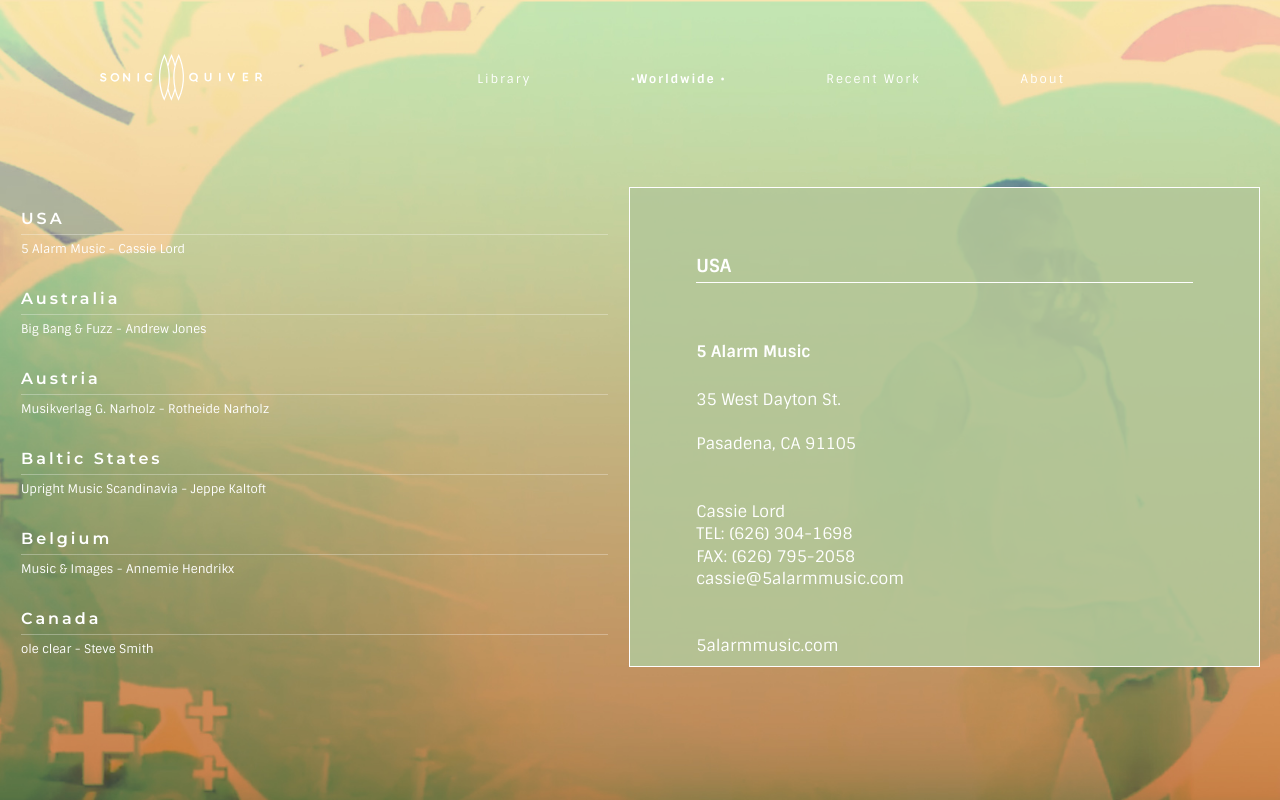
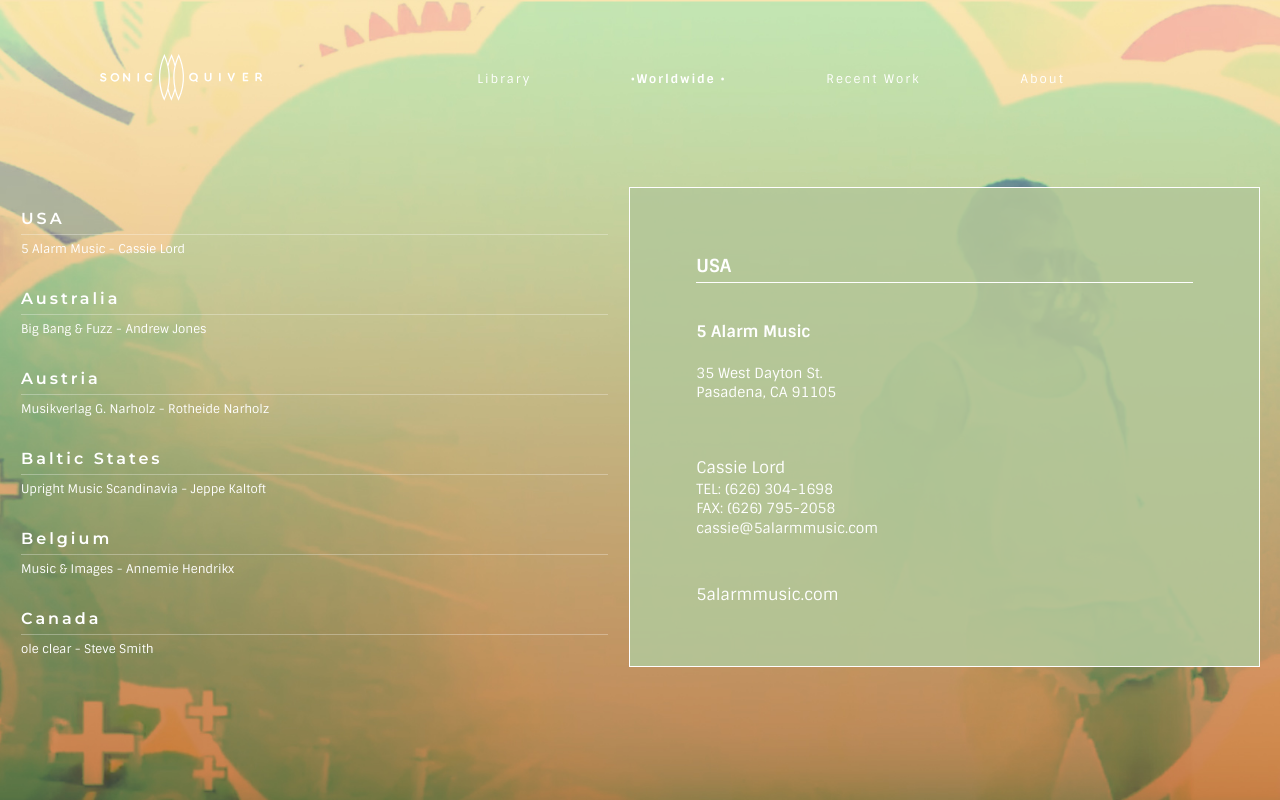
Before and after one commit to royledford/sonic-quiver, a React (Create React App) app: page /worldwide in a window 1280 px wide. Built offline with nearby package versions, Linux system fonts and the light colour scheme.

Commit message:
Update agent detail display (#17)
- Change font sizes and weights to make more readable
- Fix issue in USA agent data (address line)

```diff
--- a/src/Components/Agents/AgentDetail.js
+++ b/src/Components/Agents/AgentDetail.js
@@ -31,7 +31,20 @@
   }
 
   render() {
-    const { country, name, address1, address2, address3, agentName, phone, fax, email, urlDisplay, sonicUrl } = this.props
+    const {
+      country,
+      name,
+      address1,
+      address2,
+      address3,
+      agentName,
+      phone,
+      fax,
+      email,
+      urlDisplay,
+      sonicUrl,
+    } = this.props
+    const faxDisplay = fax ? `FAX: ${fax}` : ''
 
     return (
       <div className="agentdetail-wrap">
@@ -46,12 +59,11 @@
           {address3}
           <br />
         </div>
-        <div className="agentdetail-agent">
-          {agentName}
-          <br />
+        <div className="agentdetail-agent">{agentName}</div>
+        <div className="agentdetail-agentcontact">
           TEL: {phone}
-          <br />
-          FAX: {fax}
+          {fax && <br />}
+          {faxDisplay}
           <br />
           <a href={`mailto:${email}`}>{email}</a>
         </div>
--- a/src/Components/Agents/AgentDetail.scss
+++ b/src/Components/Agents/AgentDetail.scss
@@ -20,20 +20,25 @@
 }
 
 .agentdetail-company {
-  margin: 58px 0 0 0;
+  margin: 38px 0 0 0;
   font-size: 16px;
   font-weight: 700;
 }
 
 .agentdetail-address {
-  margin: 25px 0 0 0;
+  margin: 20px 0 0 0;
+  font-size: 14px;
+  font-weight: 400;
+}
+
+.agentdetail-agent {
+  margin: 35px 0 0 0;
   font-size: 16px;
   font-weight: 400;
 }
 
-.agentdetail-agent {
-  margin: 45px 0 0 0;
-  font-size: 16px;
+.agentdetail-agentcontact {
+  font-size: 14px;
   font-weight: 400;
 }
 
--- a/src/api/agents.js
+++ b/src/api/agents.js
@@ -6,8 +6,8 @@
     sortString: 'AAAA',
     name: '5 Alarm Music',
     address1: '35 West Dayton St.',
-    address2: '',
-    address3: 'Pasadena, CA 91105',
+    address2: 'Pasadena, CA 91105',
+    address3: '',
     agentName: 'Cassie Lord',
     phone: '(626) 304-1698',
     fax: '(626) 795-2058',
```
